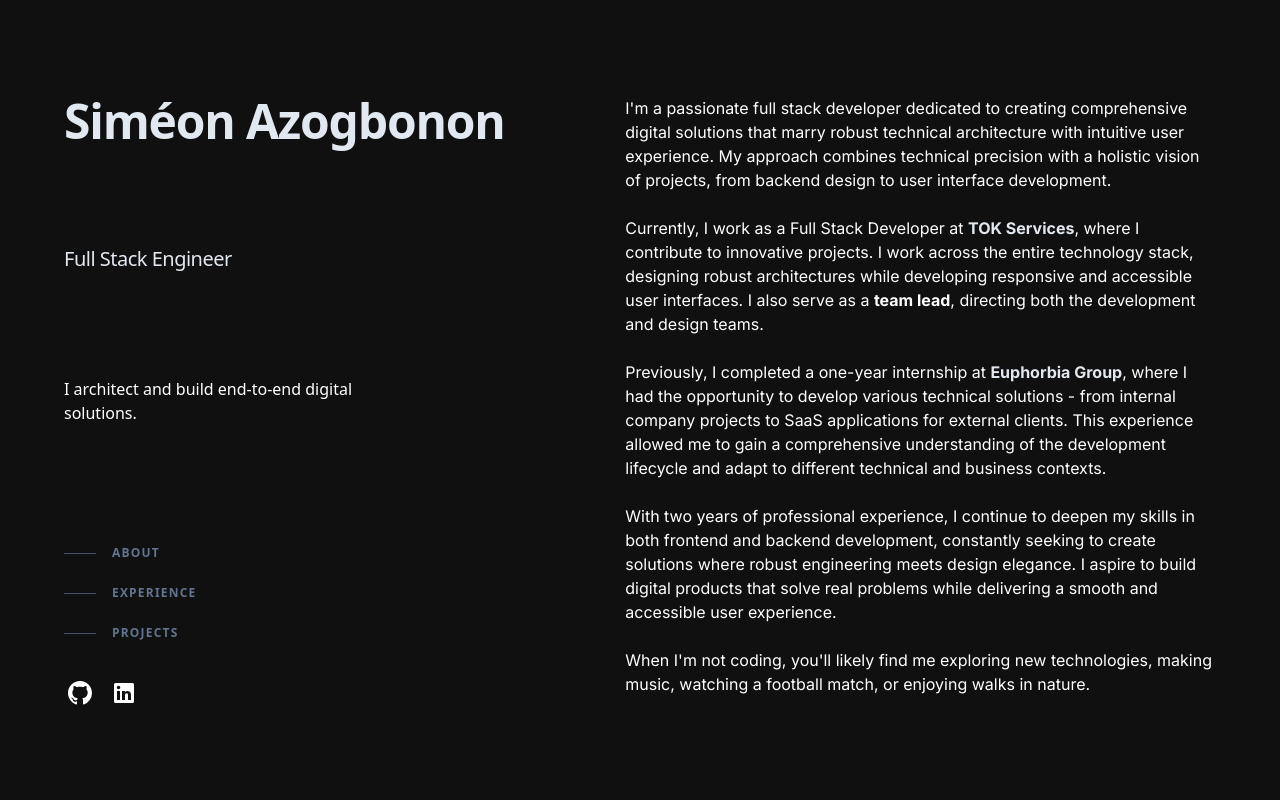
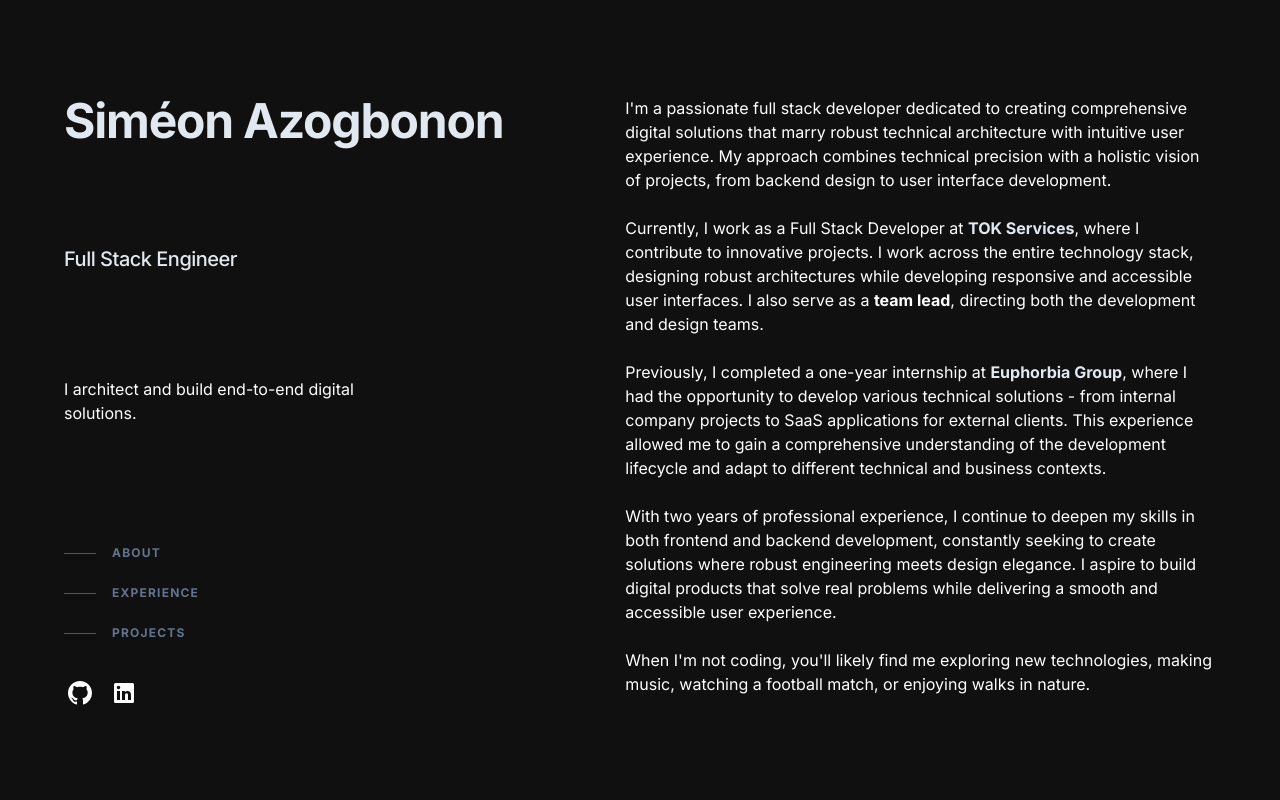
Before and after one commit to simeonaz/simeon_portfolio_v2, a Vue app: page / in a window 1280 px wide. Shown: the top 800 px of the page. Built offline with nearby package versions, Linux system fonts and the light colour scheme.

Commit message:
lil change

```diff
--- a/src/views/HomeView.vue
+++ b/src/views/HomeView.vue
@@ -7,7 +7,7 @@ import ProjectsSection from '@/components/ProjectsSection.vue'
 
 <template>
   <div
-    class="bg-[#101010] text-white mx-auto max-w-screen-xl px-6 md:px-12 lg:px-16 min-h-svh p-px"
+    class="bg-[#101010] text-white mx-auto max-w-screen-xl px-6 md:px-12 lg:px-16 min-h-svh p-px body"
   >
     <div class="lg:flex lg:justify-between lg:gap-4">
       <HeaderSection />
@@ -24,7 +24,7 @@ import ProjectsSection from '@/components/ProjectsSection.vue'
 <style scoped>
 @import url('https://fonts.googleapis.com/css2?family=Inter:ital,opsz,wght@0,14..32,100..900;1,14..32,100..900&display=swap');
 
-main {
+.body {
   font-family: 'Inter', sans-serif;
 }
 </style>
```
